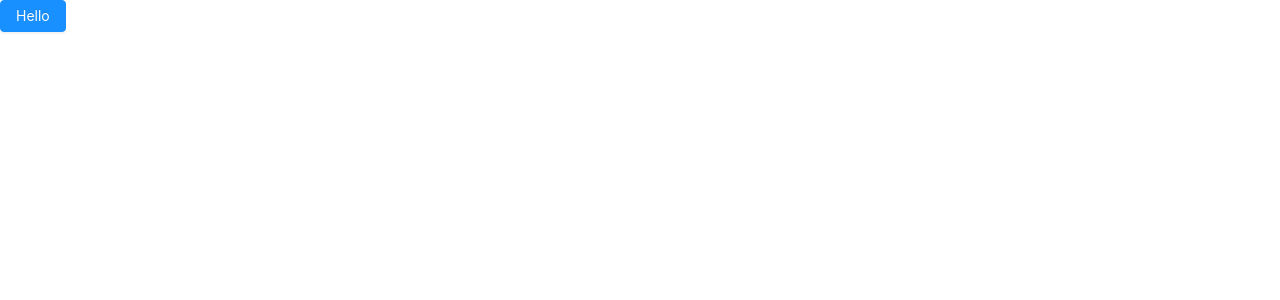
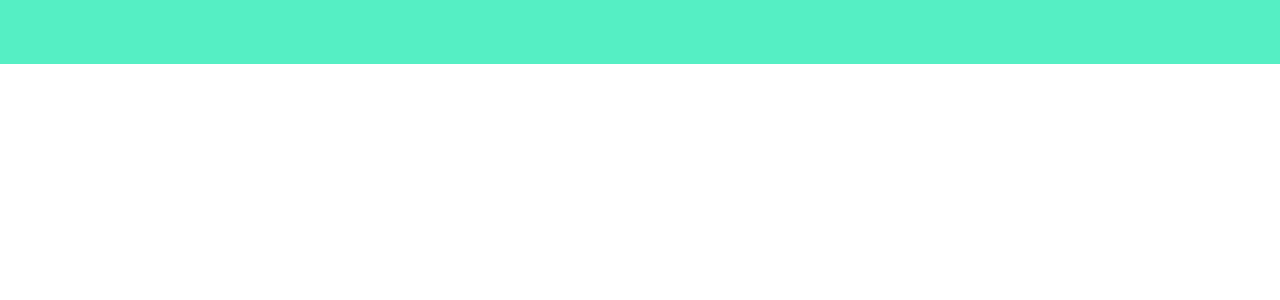
Before and after one commit to FlyAndNotDown/blog-v4, a Next.js app in the folder frontend/: page / in a window 1280 px wide. Shown: the top 300 px of the page. Built offline with nearby package versions, Linux system fonts and the light colour scheme.

Commit message:
add some code

```diff
--- /dev/null
+++ b/frontend/common/style/color.js
@@ -0,0 +1,4 @@
+export default {
+    navBar: '#55efc4',
+    test: '#ff0000'
+};
--- /dev/null
+++ b/frontend/common/style/global.css
@@ -0,0 +1,3 @@
+body {
+    margin: 0
+}
--- a/frontend/component/nav-bar.js
+++ b/frontend/component/nav-bar.js
@@ -1,7 +1,30 @@
 import React from 'react';
+import Color from '../common/style/color';
+import '../common/style/global.css';
+import { Row, Col } from 'antd';
+
+const style = {
+    navBar: {
+        height: '64px',
+        backgroundColor: Color.navBar
+    },
+    container: {
+        height: '100%',
+        backgroundColor: Color.test
+    }
+};
 
 function NavBar() {
-    return (<div>Hello, World</div>);
+    return (
+        <Row id={'nav-bar'} style={style.navBar}>
+            <Col xs={{ span: 22, offset: 1 }} sm={{ span: 22, offset: 1 }} md={{ span: 22, offset: 1 }}
+                lg={{ span: 22, offset: 1 }} xl={{ span: 22, offset: 1 }} xxl={{ span: 22, offset: 1 }}>
+                <Row id={'container'} style={style.container}>
+
+                </Row>
+            </Col>
+        </Row>
+    );
 }
 
 export default NavBar;
--- a/frontend/pages/index.js
+++ b/frontend/pages/index.js
@@ -1,8 +1,10 @@
 import React from 'react';
-import { Button } from "antd";
+import NavBar from '../component/nav-bar';
 
 function Index() {
-    return (<Button type={'primary'}>Hello</Button>);
+    return (
+        <NavBar/>
+    );
 }
 
 export default Index;
```
Also changed, not shown: frontend/common/style/color.ts (deleted).
